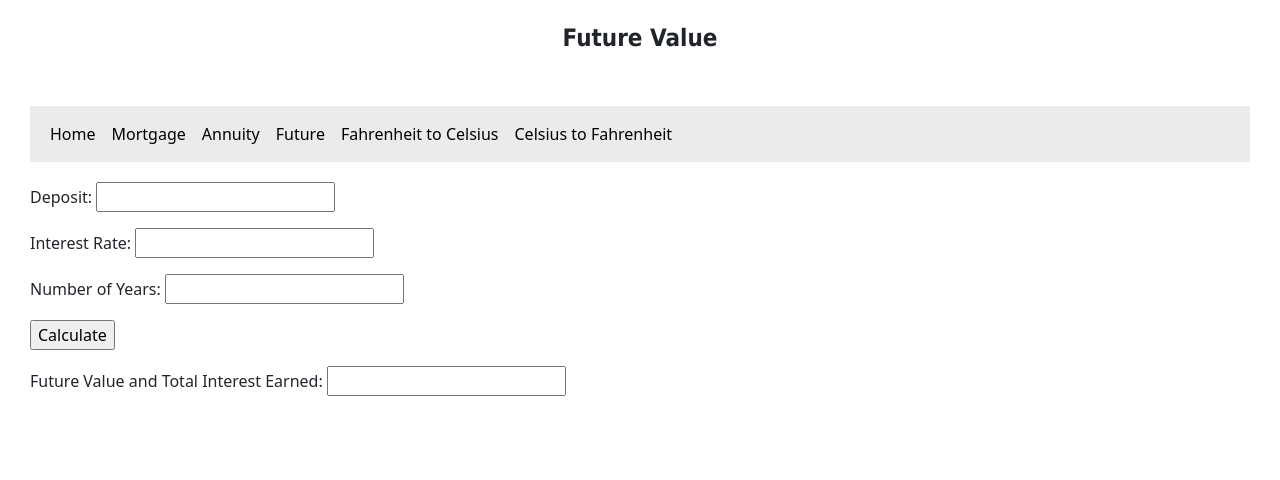
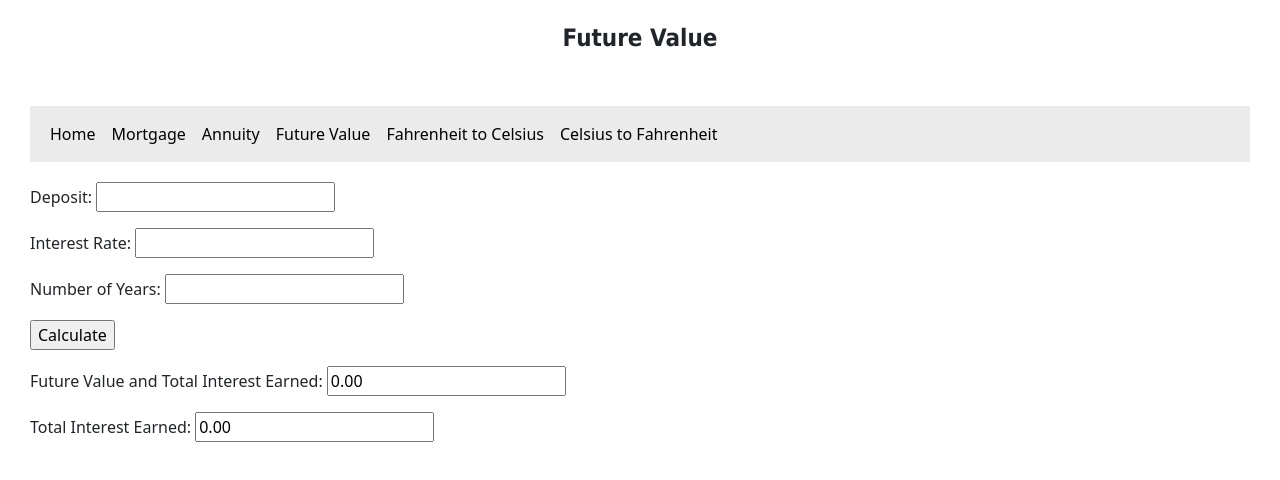
Before and after one commit to nereno96/FinancialCalculators, a plain HTML site: page future.html in a window 1280 px wide. Both pictures are taken after a click on the button "Calculate". Drawn offline with nearby package versions, Linux system fonts and the light colour scheme.

Commit message:
checkpoint completed future value calculator

```diff
--- a/future.html
+++ b/future.html
@@ -21,7 +21,7 @@
                                 <a class="nav-link" aria-current="page" href="index.html">Home</a>
                                 <a class="nav-link" href="mortgage.html">Mortgage</a>
                                 <a class="nav-link" href="annuity.html">Annuity</a>
-                                <a class="nav-link" href="future.html">Future</a>
+                                <a class="nav-link" href="future.html">Future Value</a>
                                 <a class="nav-link" href="f_to_c.html">Fahrenheit to Celsius</a>
                                 <a class="nav-link" href="c_to_f.html">Celsius to Fahrenheit</a>
                             </div>
@@ -35,10 +35,12 @@
             <input id="calculateBtn" type="button" value="Calculate" />
             </p>
             <p>Future Value and Total Interest Earned: <input type="text" id="valueField" /></p>
+            <p>Total Interest Earned: <input type="text" id="value2Field" /></p>
         </main>
         <footer>
 
         </footer>
+        <script src="scripts/future.js"></script>
         <script src="https://cdn.jsdelivr.net/npm/bootstrap@5.2.2/dist/js/bootstrap.bundle.min.js" integrity="sha384-OERcA2EqjJCMA+/3y+gxIOqMEjwtxJY7qPCqsdltbNJuaOe923+mo//f6V8Qbsw3" crossorigin="anonymous"></script>
     </body>
 </html>
--- /dev/null
+++ b/scripts/future.js
@@ -0,0 +1,29 @@
+"use strict";
+
+window.onload = init;
+
+function init()
+{
+    const calculateBtn = document.getElementById("calculateBtn");
+    calculateBtn.onclick = onCalculateBtnClicked;
+}
+
+function onCalculateBtnClicked()
+{
+    const depositField = document.getElementById("depositField");
+    let p = Number(depositField.value);
+    const interestField = document.getElementById("interestField");
+    let r = Number(interestField.value);
+    const yearsField = document.getElementById("yearsField");
+    let n = Number(yearsField.value);
+
+    let ans = p * Math.pow((1 + (r / 365 / 100)), n * 365);
+    let ans2 = ans - p;
+
+
+
+    const valueField = document.getElementById("valueField");
+    valueField.value = ans.toFixed(2);
+    const value2Field = document.getElementById("value2Field");
+    value2Field.value = ans2.toFixed(2);
+}
```
Also changed, not shown: annuity.html (+1 -1 lines), c_to_f.html (+1 -1 lines), f_to_c.html (+1 -1 lines), index.html (+1 -1 lines), mortgage.html (+1 -1 lines).
